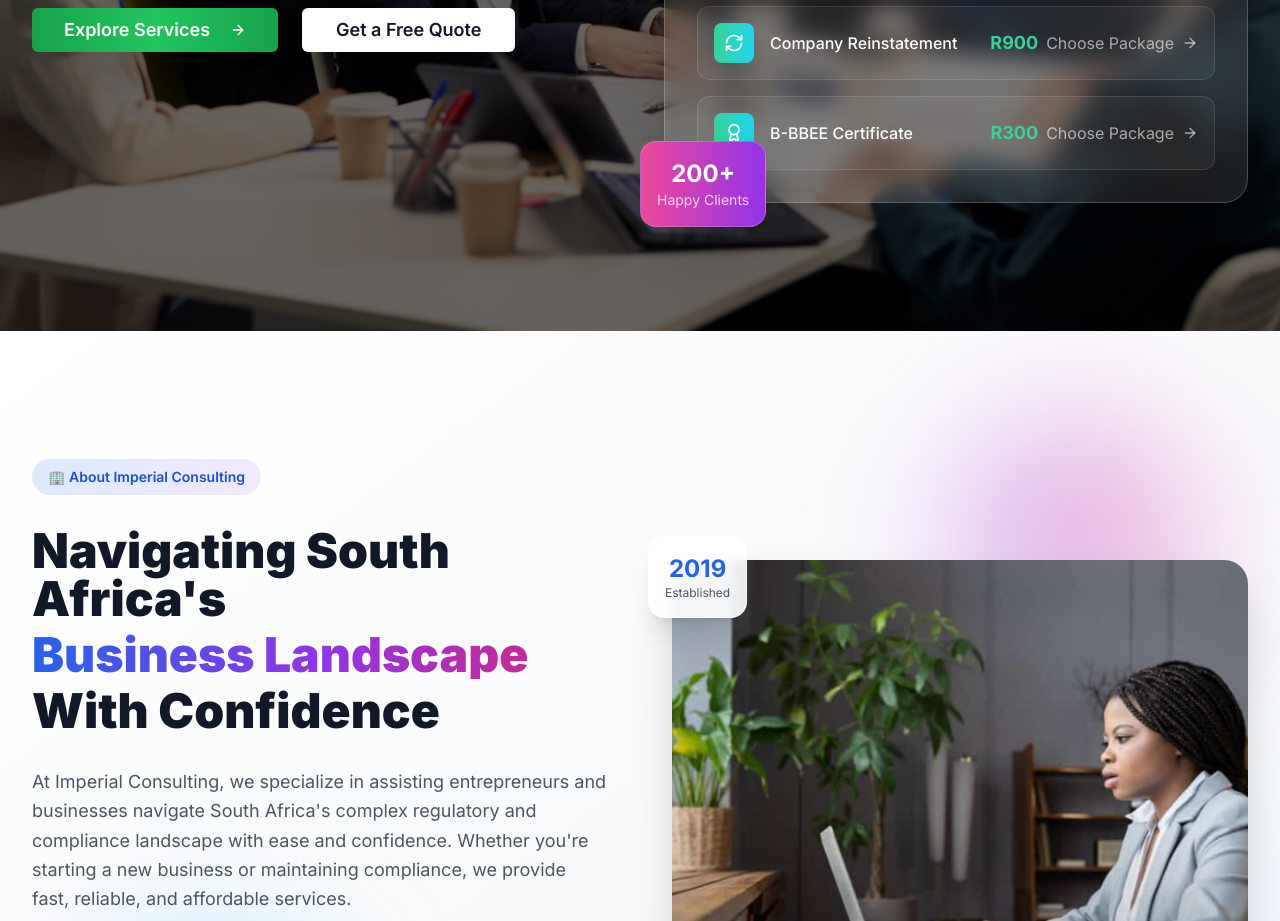
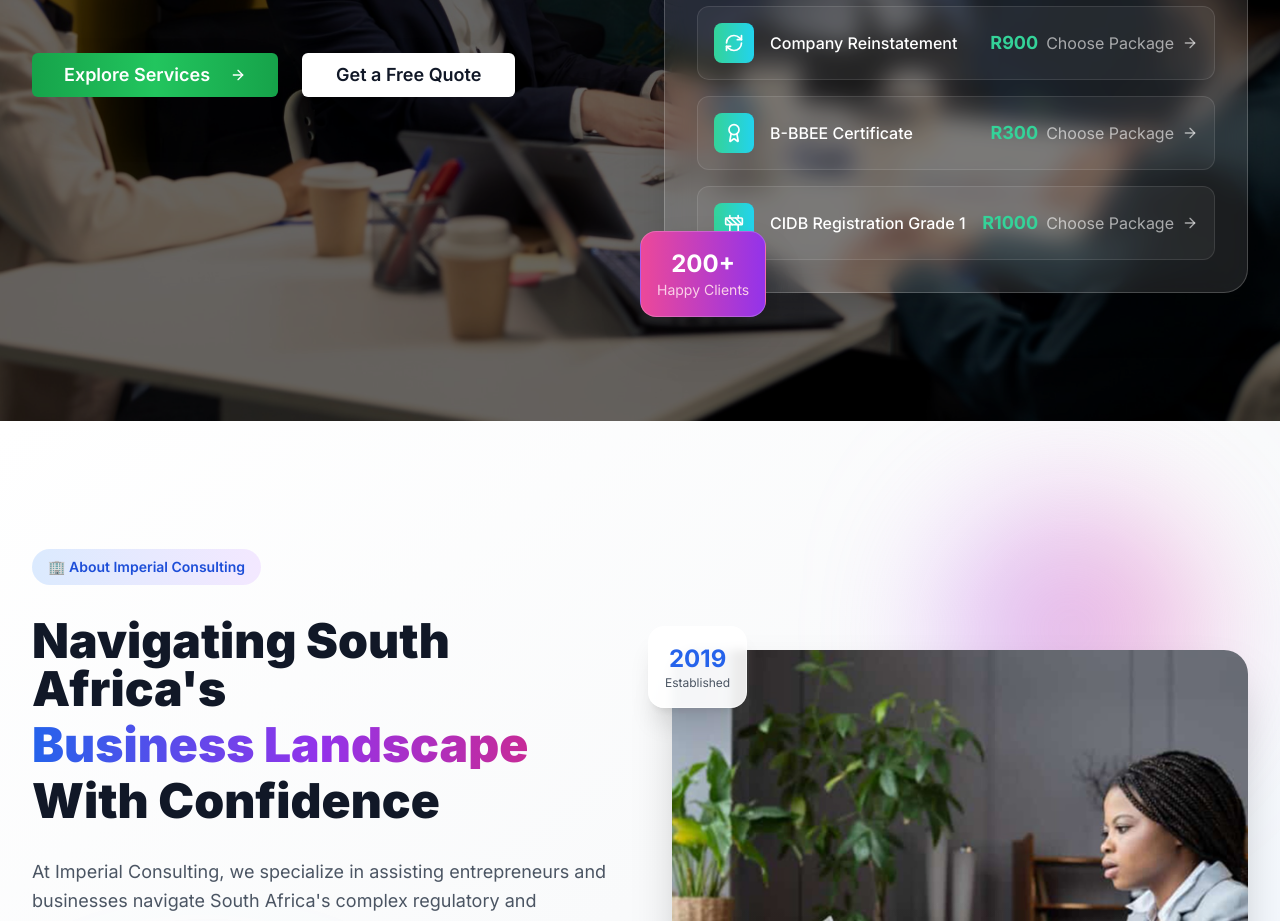
Before and after one commit to banele303/imperium-consulting, a Next.js app: page / in a window 1280 px wide. Shown: the part 840-1761 px from the top of the page. Built offline with nearby package versions, Linux system fonts and the light colour scheme.

Commit message:
we pushing the last CIDB problem

```diff
--- a/app/page.tsx
+++ b/app/page.tsx
@@ -318,6 +318,31 @@ export default function HomePage() {
                         <span className="text-emerald-400 font-bold text-lg mr-2">R300</span>
                         <a
                           href="https://wa.me/27733256354?text=I'm%20interested%20in%20your%20B-BBEE%20certificate%20service"
+                          target="_blank"
+                          rel="noopener noreferrer"
+                          className="text-white/60 group-hover:text-white group-hover:translate-x-1 transition-all duration-300 flex items-center"
+                        >
+                          <span className="mr-2">Choose Package</span>
+                          <ArrowRight className="h-4 w-4" />
+                        </a>
+                      </div>
+                    </motion.div>
+                    <motion.div
+                      initial={{ opacity: 0, x: 20 }}
+                      animate={{ opacity: 1, x: 0 }}
+                      transition={{ delay: 1.4, duration: 0.4 }}
+                      className="group flex items-center justify-between p-4 bg-white/5 hover:bg-white/10 rounded-xl border border-white/10 hover:border-white/20 transition-all duration-300 cursor-pointer"
+                    >
+                      <div className="flex items-center">
+                        <div className="w-10 h-10 bg-gradient-to-r from-emerald-400 to-cyan-400 rounded-lg flex items-center justify-center mr-4 group-hover:scale-110 transition-transform duration-300">
+                          <Construction className="h-5 w-5 text-white" />
+                        </div>
+                        <span className="text-white font-medium group-hover:text-cyan-300 transition-colors duration-300">CIDB Registration Grade 1</span>
+                      </div>
+                      <div className="flex items-center">
+                        <span className="text-emerald-400 font-bold text-lg mr-2">R1000</span>
+                        <a
+                          href="https://wa.me/27733256354?text=I'm%20interested%20in%20your%20CIDB%20registration%20grade%201%20service"
                           target="_blank"
                           rel="noopener noreferrer"
                           className="text-white/60 group-hover:text-white group-hover:translate-x-1 transition-all duration-300 flex items-center"
```
